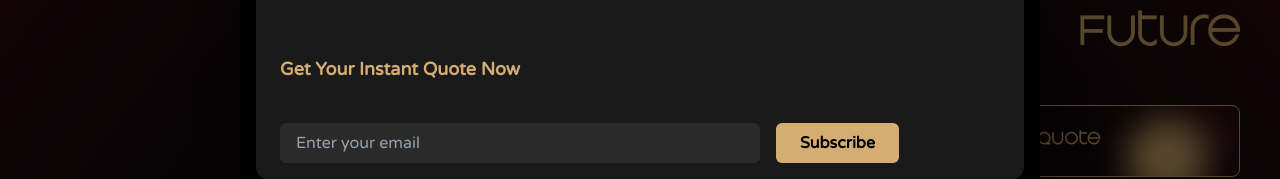
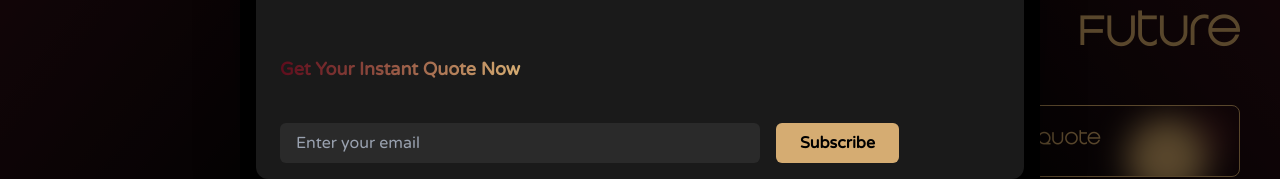
Before and after one commit to formVerseDude/cadqua3dWeb, a React (Vite) app: page / in a window 1280 px wide. Both pictures are taken after a click on the button "Get Instant Quote". Shown: the part 375-554 px from the top of the page. Built offline with nearby package versions, Linux system fonts and the light colour scheme.

Commit message:
Enhance InstantQuoteModal with animated gradient styling for the "Get Your Instant Quote Now" button and add keyframe animation for improved visual appeal.

```diff
--- a/src/pages/InstantQuote/InstantQuoteModal.jsx
+++ b/src/pages/InstantQuote/InstantQuoteModal.jsx
@@ -77,7 +77,13 @@ export default function InstantQuoteModal({ open, handleClose }) {
             </div>
 
             <a href="/quotation" target="_blank" rel="noopener noreferrer">
-              <div className="text-lg font-semibold text-[#D5AC72] cursor-pointer my-10">
+              <div
+                className="text-lg font-semibold cursor-pointer my-10 bg-[linear-gradient(to_right,_#5E0C1C,_#D5AC72,_#5E0C1C,_#D5AC72,_#5E0C1C,_#D5AC72,_#5E0C1C)] bg-clip-text text-transparent"
+                style={{
+                  backgroundSize: "200% 200%",
+                  animation: "gradientMove 4s ease infinite",
+                }}
+              >
                 Get Your Instant Quote Now
               </div>
             </a>
@@ -100,7 +106,6 @@ export default function InstantQuoteModal({ open, handleClose }) {
           </div>
         </Box>
       </Modal>
-
       <Modal
         open={open}
         onClose={handleClose}
@@ -139,7 +144,13 @@ export default function InstantQuoteModal({ open, handleClose }) {
             </div>
 
             <a href="/quotation" target="_blank" rel="noopener noreferrer">
-              <div className="text-lg font-semibold text-[#D5AC72] cursor-pointer my-10">
+              <div
+                className="text-lg font-semibold cursor-pointer my-10 bg-[linear-gradient(to_right,_#5E0C1C,_#D5AC72,_#5E0C1C,_#D5AC72,_#5E0C1C,_#D5AC72,_#5E0C1C)] bg-clip-text text-transparent"
+                style={{
+                  backgroundSize: "360% 360%",
+                  animation: "gradientMove 4s ease infinite",
+                }}
+              >
                 Get Your Instant Quote Now
               </div>
             </a>
@@ -162,6 +173,21 @@ export default function InstantQuoteModal({ open, handleClose }) {
           </div>
         </Box>
       </Modal>
+      <style>
+        {`
+      @keyframes gradientMove {
+        0% {
+          background-position: 0% 50%;
+        }
+        50% {
+          background-position: 100% 50%;
+        }
+        100% {
+          background-position: 0% 50%;
+        }
+      }
+    `}
+      </style>
     </>
   );
 }
```
